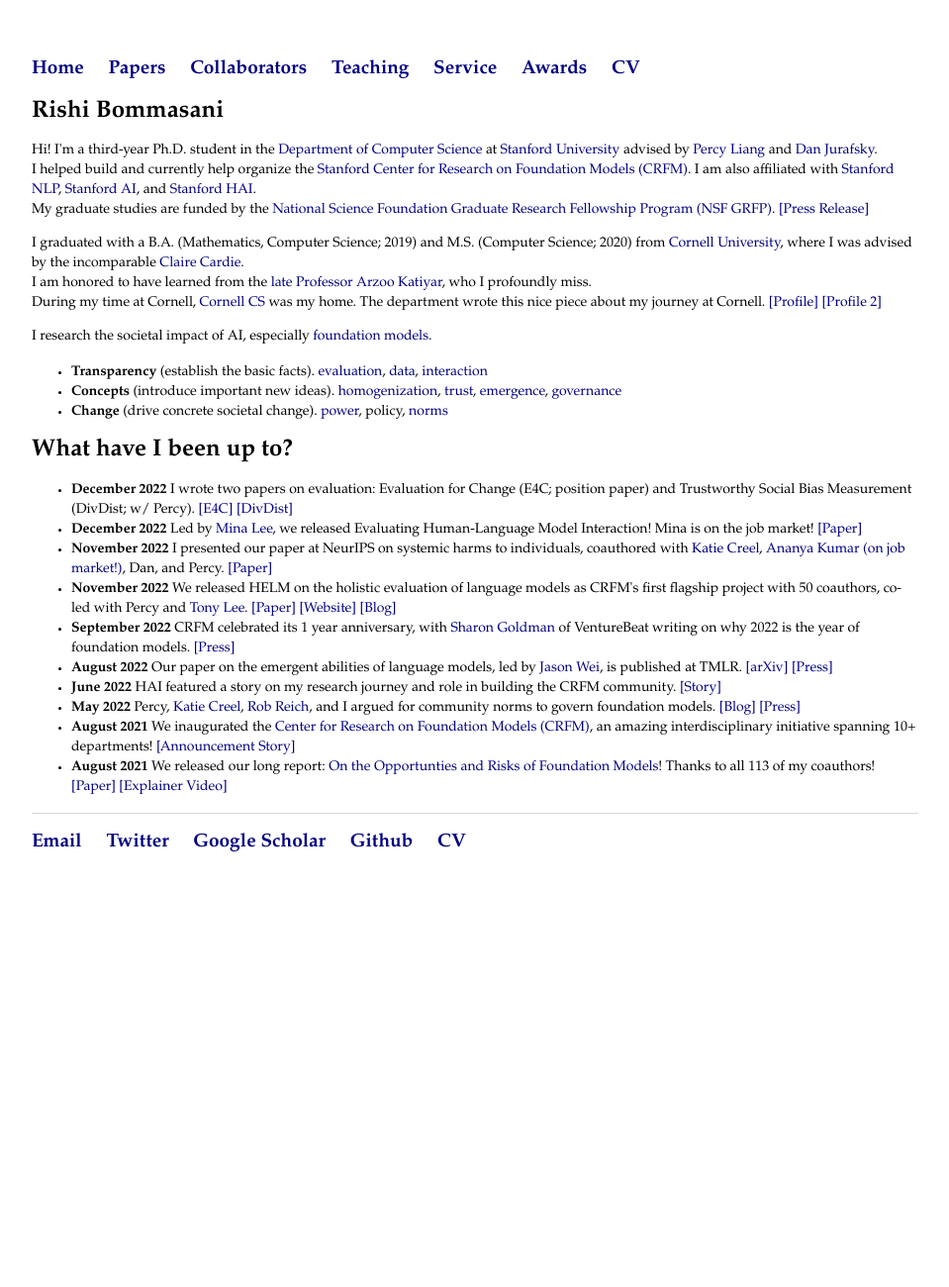
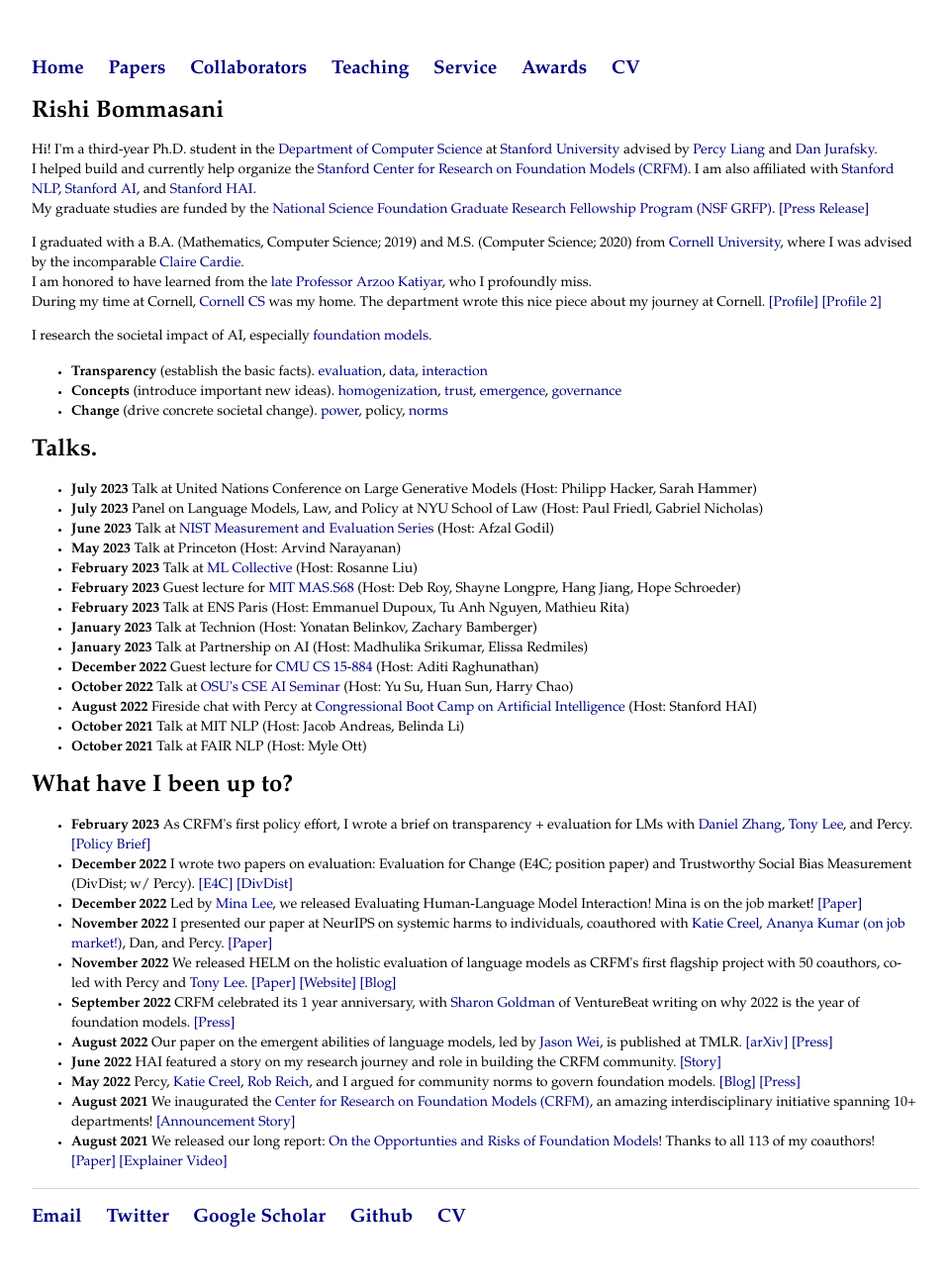
Before and after one commit to rishibommasani/rishibommasani.github.io, a Jekyll site: the page built from index.html, in a window 1280 px wide. Shown: the whole page at 99% size, without its empty margins (160-1119 px from the left). Built offline with Jekyll 4.4.1, drawn with Linux system fonts in a browser that asks for light colours; before the commit the page ends 922 px from its top, so only the background shows below that.

Commit message:
Update index.html

```diff
--- a/index.html
+++ b/index.html
@@ -20,8 +20,28 @@
 </ul>
 
 <div class="blurb">
+<h1> Talks.</h1>
+<ul>
+<li><b>July 2023</b> Talk at United Nations Conference on Large Generative Models (Host: Philipp Hacker, Sarah Hammer) </li>
+<li><b>July 2023</b> Panel on Language Models, Law, and Policy at NYU School of Law (Host: Paul Friedl, Gabriel Nicholas) </li>
+<li><b>June 2023</b> Talk at <a href="https://www.nist.gov/programs-projects/ai-measurement-and-evaluation/ai-metrology-colloquia-series">NIST Measurement and Evaluation Series</a> (Host: Afzal Godil) </li>
+<li><b>May 2023</b> Talk at Princeton (Host: Arvind Narayanan) </li>
+<li><b>February 2023</b> Talk at <a href="https://mlcollective.org/dlct/">ML Collective</a> (Host: Rosanne Liu) </li>
+<li><b>February 2023</b> Guest lecture for <a href="https://ai4comm.media.mit.edu/">MIT MAS.S68</a> (Host: Deb Roy, Shayne Longpre, Hang Jiang, Hope Schroeder) </li>
+<li><b>February 2023</b> Talk at ENS Paris (Host: Emmanuel Dupoux, Tu Anh Nguyen, Mathieu Rita) </li>
+<li><b>January 2023</b> Talk at Technion (Host: Yonatan Belinkov, Zachary Bamberger) </li>
+<li><b>January 2023</b> Talk at Partnership on AI (Host: Madhulika Srikumar, Elissa Redmiles) </li>
+<li><b>December 2022</b> Guest lecture for <a href="https://www.cs.cmu.edu/~aditirag/teaching/15-884F22.html">CMU CS 15-884</a> (Host: Aditi Raghunathan) </li>
+<li><b>October 2022</b> Talk at <a href="https://sites.google.com/view/osu-cse-ai-seminar/home">OSU's CSE AI Seminar</a> (Host: Yu Su, Huan Sun, Harry Chao) </li>
+<li><b>August 2022</b> Fireside chat with Percy at <a href="https://hai.stanford.edu/congressional-boot-camp-ai">Congressional Boot Camp on Artificial Intelligence</a> (Host: Stanford HAI) </li>
+<li><b>October 2021</b> Talk at MIT NLP (Host: Jacob Andreas, Belinda Li) </li>
+<li><b>October 2021</b> Talk at FAIR NLP (Host: Myle Ott) </li>
+</ul>
+
+<div class="blurb">
 <h1> What have I been up to?</h1>
 <ul>
+<li><b>February 2023</b> As CRFM's first policy effort, I wrote a brief on transparency + evaluation for LMs with <a href="https://profiles.stanford.edu/danielzhang">Daniel Zhang</a>, <a href="https://www.linkedin.com/in/tonyhlee">Tony Lee</a>, and Percy. <a href="https://hai.stanford.edu/sites/default/files/2023-02/HAI%20Policy%20%26%20Society%20Issue%20Brief%20-%20Improving%20Transparency%20in%20AI%20Language%20Models.pdf">[Policy Brief]</a> </li>
 <li><b>December 2022</b> I wrote two papers on evaluation: Evaluation for Change (E4C; position paper) and Trustworthy Social Bias Measurement (DivDist; w/ Percy). <a href="https://arxiv.org/abs/2212.11670">[E4C]</a> <a href="https://arxiv.org/abs/2212.11672">[DivDist]</a> </li>
 <li><b>December 2022</b> Led by <a href="https://minalee.info/">Mina Lee</a>, we released Evaluating Human-Language Model Interaction! Mina is on the job market! <a href="https://arxiv.org/abs/2212.09746">[Paper]</a> </li>
 <li><b>November 2022</b> I presented our paper at NeurIPS on systemic harms to individuals, coauthored with <a href="https://kathleenacreel.com/">Katie Creel</a>, <a href="https://ananyakumar.wordpress.com/">Ananya Kumar (on job market!)</a>, Dan, and Percy. <a href="https://arxiv.org/abs/2211.13972">[Paper]</a> </li>
```
